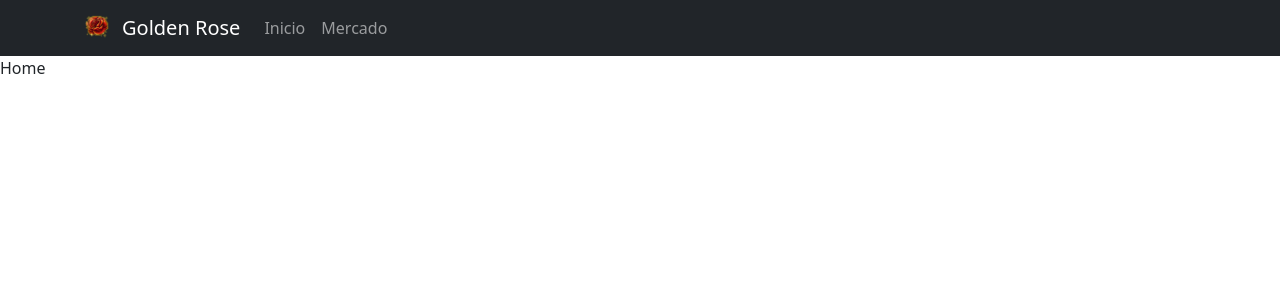
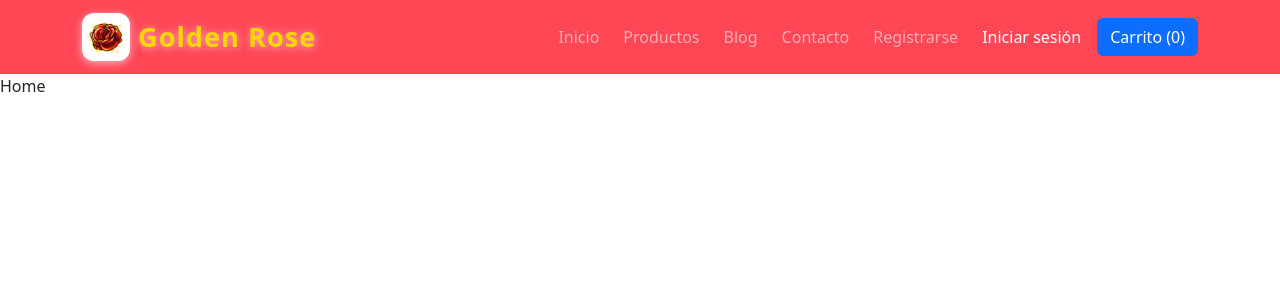
Before and after one commit to Panditax727/Golden-Rose-React, a React (Vite) app: page / in a window 1280 px wide. Shown: the top 300 px of the page. Built offline with nearby package versions, Linux system fonts and the light colour scheme.

Commit message:
Update App.jsx
Sustitucion de NavBar

```diff
--- a/src/App.jsx
+++ b/src/App.jsx
@@ -2,13 +2,13 @@ import { Route, Routes } from "react-router-dom";
 import Home from "./pages/Home";
 import MarketplacePage from "./pages/MarketplacePage";
 import SkinDetailPage from "./pages/SkinDetailPage";
-import NavbarComponent from "./components/NavbarComponent";
+import Navbar from "./components/Navbar";
 
 function App() {
 
   return (
     <>
-      <NavbarComponent />
+      <Navbar />
       <Routes>
         <Route path="/" element={<Home />} />
         <Route path="/marketplace" element={<MarketplacePage />} />
```
